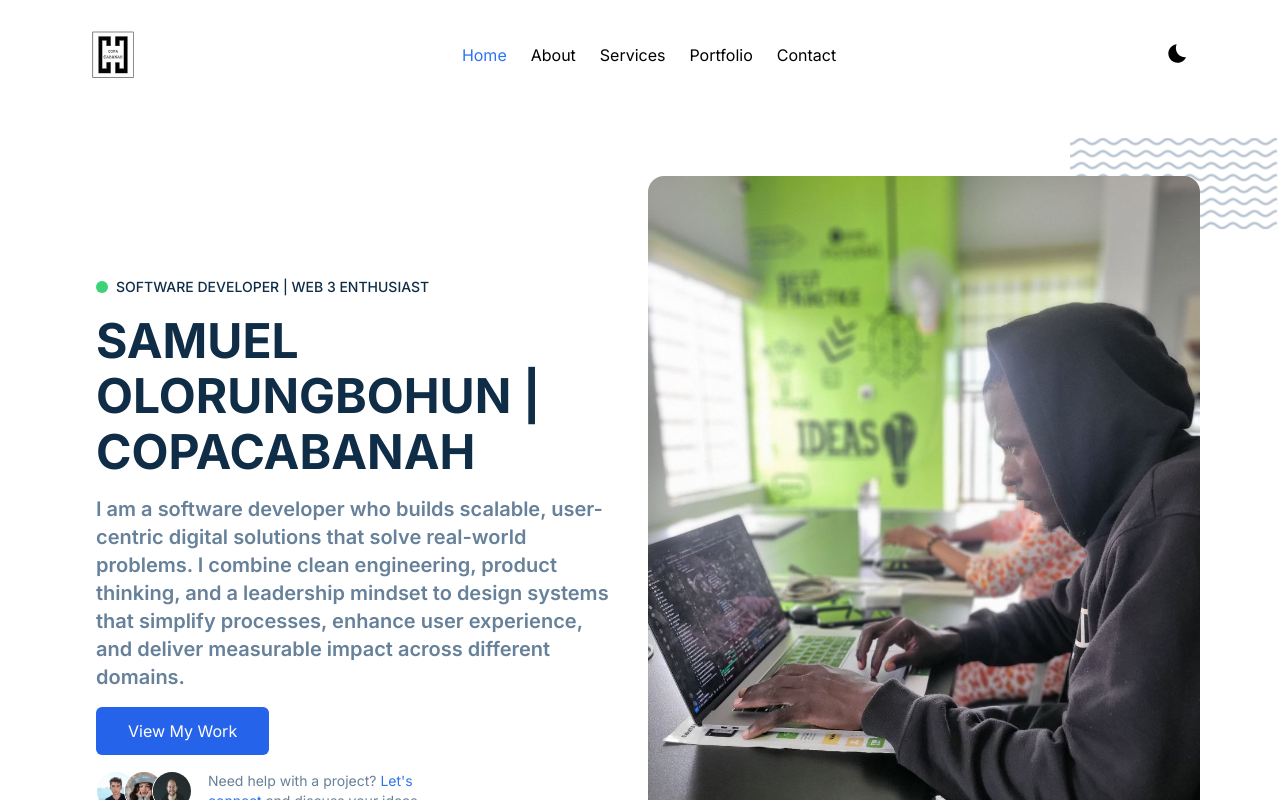
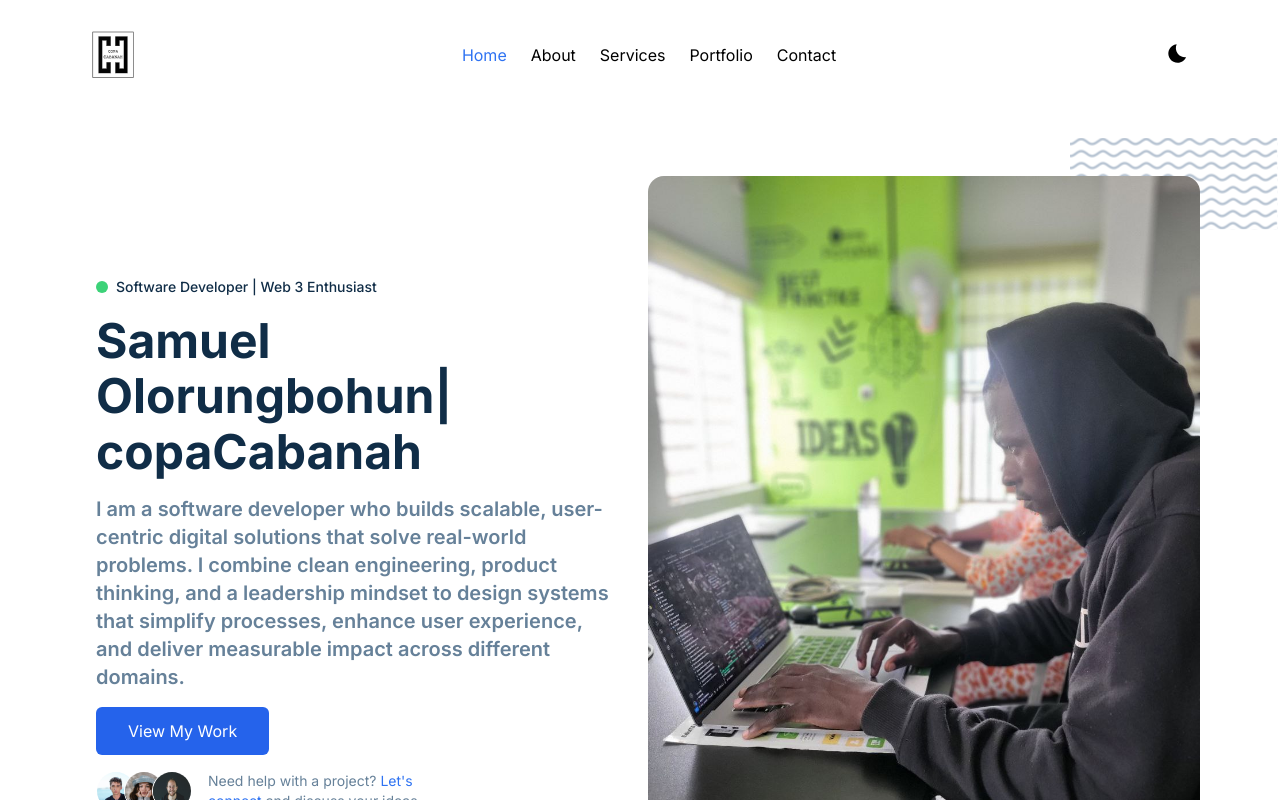
Before and after one commit to copa-cabana/copaCabanahPortfolio, a Next.js app: page / in a window 1280 px wide. Shown: the top 800 px of the page. Built offline with nearby package versions, Linux system fonts and the light colour scheme.

Commit message:
New looks

```diff
--- a/src/components/Home/Hero/index.tsx
+++ b/src/components/Home/Hero/index.tsx
@@ -15,11 +15,11 @@ const Hero = () => {
           <div className='flex gap-2 items-center'>
             <span className='w-3 h-3 rounded-full bg-success'></span>
             <span className='font-medium text-midnight_text text-sm dark:text-white/50'>
-              SOFTWARE DEVELOPER | WEB 3 ENTHUSIAST
+              Software Developer | Web 3 Enthusiast
             </span>
           </div>
           <h1 className='text-midnight_text font-bold dark:text-white text-4xl  md:text-5xl md:leading-[1.15]'>
-            SAMUEL OLORUNGBOHUN | COPACABANAH
+            Samuel Olorungbohun| copaCabanah
           </h1>
           <p className='text-grey dark:text-white/70 text-xl font-semibold'>
             I am a software developer who builds scalable, user-centric digital solutions that solve real-world problems.
```
